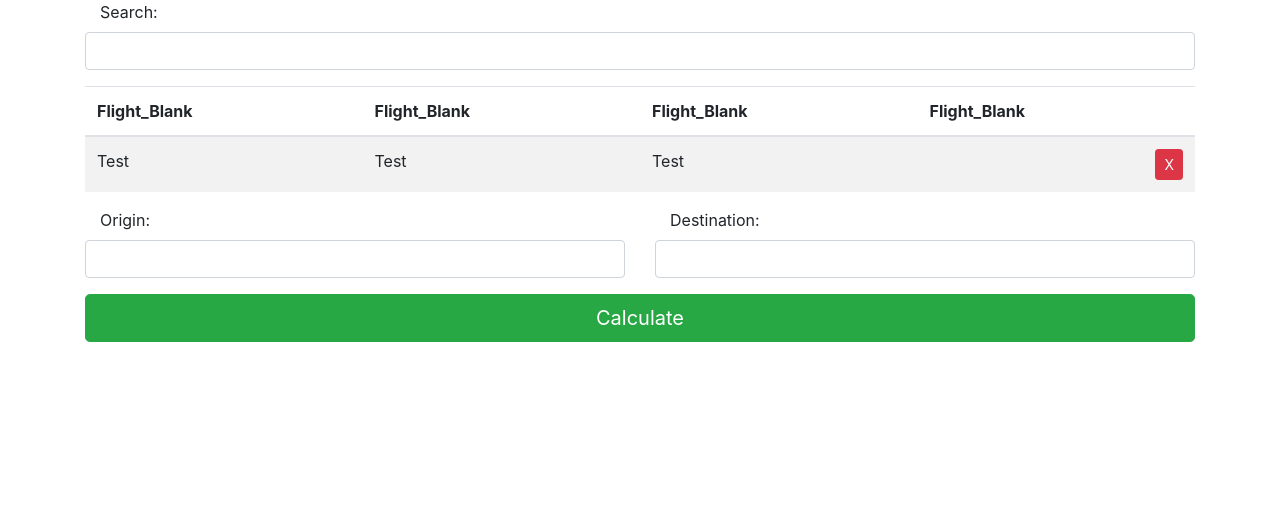
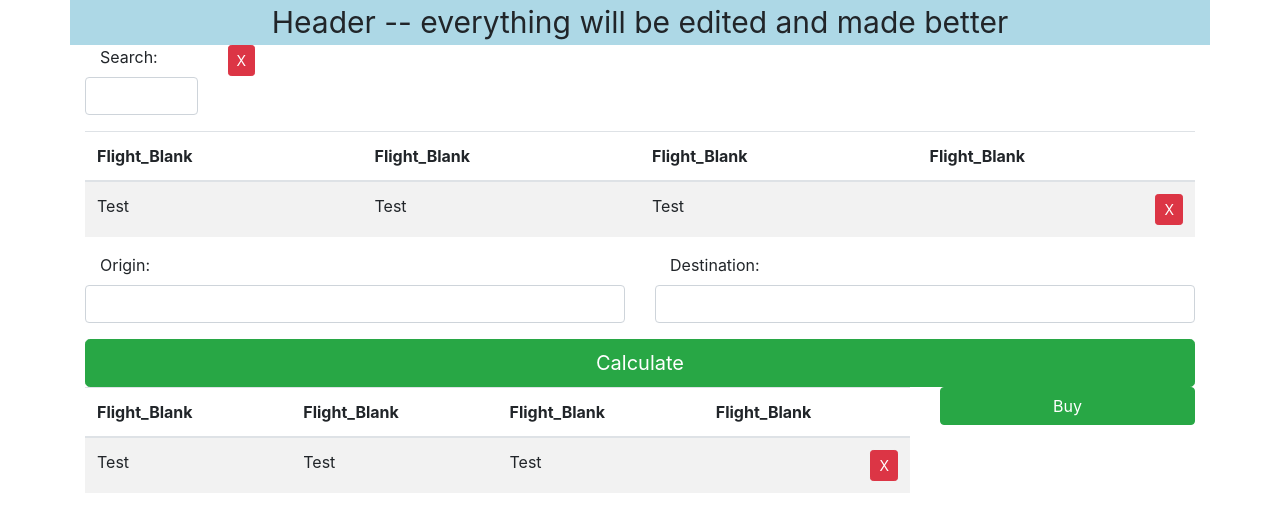
Before and after one commit to shavonnecobb2/AAHackathon, an Angular app in the folder front-end/: page / in a window 1280 px wide. Shown: the top 532 px of the page. Built offline with nearby package versions, Linux system fonts and the light colour scheme.

Commit message:
worked on small touches on home page

```diff
--- a/front-end/src/app/app.component.css
+++ b/front-end/src/app/app.component.css
@@ -0,0 +1,5 @@
+.aa-header {
+  text-align: center;
+  background-color: lightBlue;
+  font-size: 30px;
+}
--- a/front-end/src/app/app.component.html
+++ b/front-end/src/app/app.component.html
@@ -1,10 +1,24 @@
 <div class="container">
+  <div class="row aa-header">
+    <div class="col-12">
+      Header -- everything will be edited and made better
+    </div>
+  </div>
   <div class="row">
-    <div class="col-12">
-      <div class="aa-search">
+    <div class="col-6">
+      <div class="row">
+        <div class="col-3">
+          <form class="aa-search">
             <div class="form-group">
               <label class="control-label col-sm-5">Search:</label>
               <input type="text" class="form-control" />
+            </div>
+          </form>
+        </div>
+        <div class="col-3">
+          <button class="btn btn-sm btn-danger" (click)="remove(account)">
+            X
+          </button>
         </div>
       </div>
     </div>
@@ -41,21 +55,21 @@
 
   <div class="row">
     <div class="col-6">
-      <div class="aa-calc-origin">
+      <form class="aa-calc-origin">
         <div class=" form-group">
           <label class="control-label col-sm-5">Origin:</label>
           <input type="text" class="form-control" />
         </div>
-      </div>
+      </form>
     </div>
 
     <div class="col-6">
-      <div class="aa-calc-destination">
+      <form class="aa-calc-destination">
         <div class=" form-group">
           <label class="control-label col-sm-5">Destination:</label>
           <input type="text" class="form-control" />
         </div>
-      </div>
+      </form>
     </div>
   </div>
 
@@ -66,4 +80,40 @@
       </button>
     </div>
   </div>
+
+  <div class="row">
+    <div class="col-9">
+      <table class="table table-striped table-condensed">
+        <thead>
+          <tr>
+            <th>Flight_Blank</th>
+            <th>Flight_Blank</th>
+            <th>Flight_Blank</th>
+            <th>Flight_Blank</th>
+          </tr>
+        </thead>
+        <tbody>
+          <tr>
+            <td>
+              Test
+            </td>
+            <td>Test</td>
+            <td>Test</td>
+            <td class="text-right">
+              <button class="btn btn-sm btn-danger" (click)="remove(account)">
+                X
+              </button>
+            </td>
+          </tr>
+        </tbody>
+      </table>
     </div>
+
+    <div class="col-3">
+      <button type="submit" class="btn btn-md btn-success btn-block">
+        Buy
+      </button>
+    </div>
+  </div>
+
+</div>
```
Lines whose indentation alone changed are shown as unchanged.
